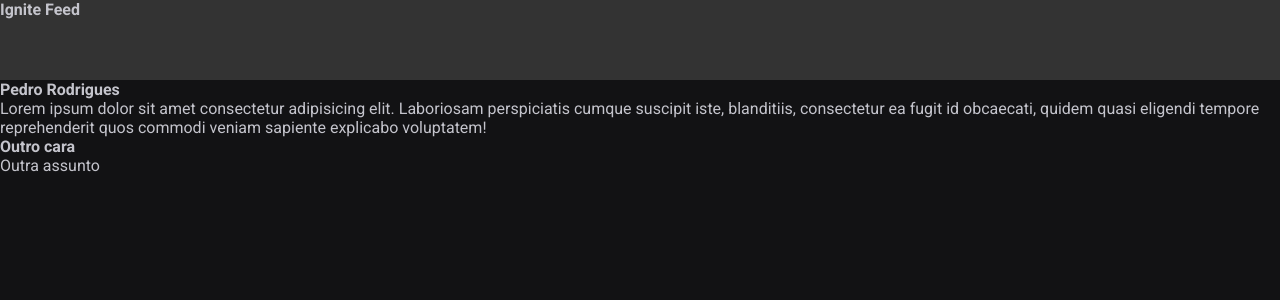
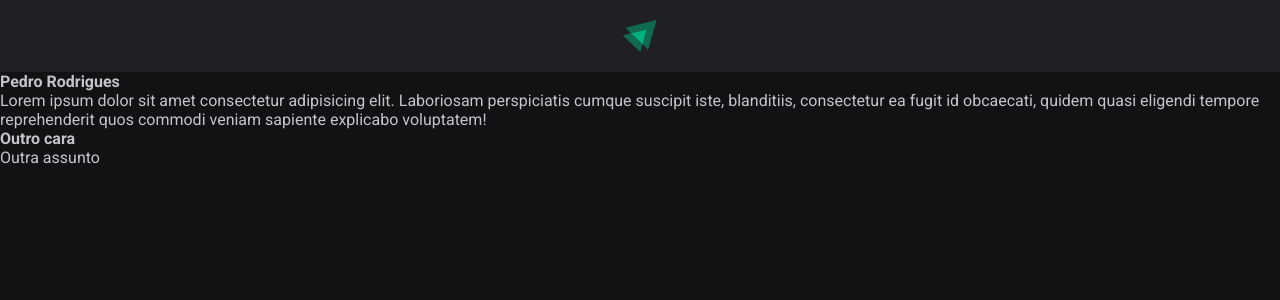
Before and after one commit to pedromlsr/ignite-feed-rocketseat-ignite, a React (Vite) app in the folder 01-fundamentos-reactjs/: page / in a window 1280 px wide. Shown: the top 300 px of the page. Built offline with nearby package versions, Linux system fonts and the light colour scheme.

Commit message:
component header

```diff
--- a/01-fundamentos-reactjs/src/components/Header.jsx
+++ b/01-fundamentos-reactjs/src/components/Header.jsx
@@ -1,9 +1,11 @@
 import styles from './Header.module.css';
+
+import igniteLogo from '../assets/ignite-logo.svg';
 
 export function Header() {
   return (
     <header className={styles.header}>
-      <strong>Ignite Feed</strong>
+      <img src={igniteLogo} alt="Logotipo do Ignite"/>
     </header>
   )
 }
--- a/01-fundamentos-reactjs/src/components/Header.module.css
+++ b/01-fundamentos-reactjs/src/components/Header.module.css
@@ -1,4 +1,10 @@
 .header {
-  background: #333;
-  height: 80px;
+  background: var(--gray-800);
+  display: flex;
+  justify-content: center;
+  padding: 1.25rem 0;
 }
+
+.header img {
+  height: 2rem;
+}
--- a/01-fundamentos-reactjs/src/global.css
+++ b/01-fundamentos-reactjs/src/global.css
@@ -6,7 +6,7 @@
   --gray-400: #8d8d99;
   --gray-600: #323238;
   --gray-700: #29292e;
-  --gray-800: #202824;
+  --gray-800: #202024;
   --gray-900: #121214;
 
   --green-500: #008757;
```
Also changed, not shown: 01-fundamentos-reactjs/src/assets/ignite-logo.svg (added).
